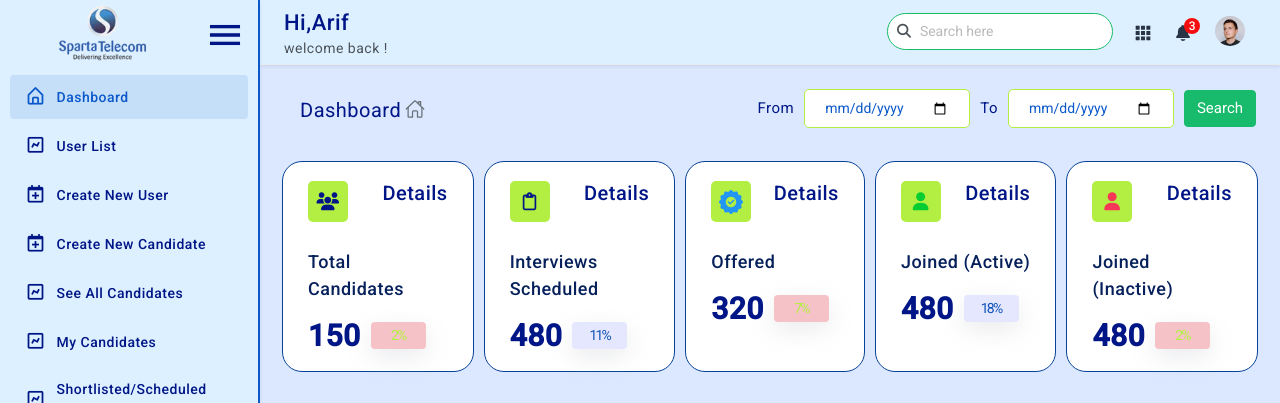
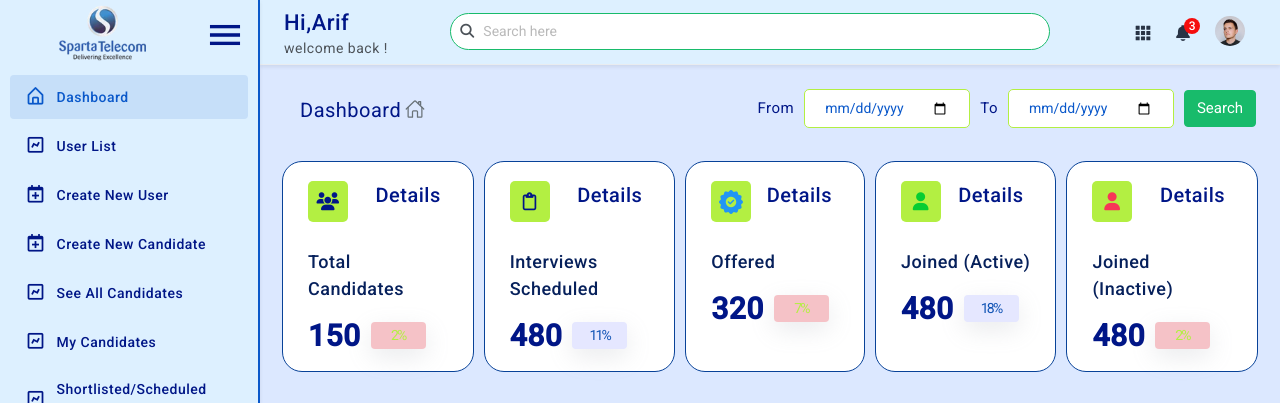
Before and after one commit to fastrankingo08/recruitment_portal, a PHP site: page /admin.php in a window 1280 px wide; the page is wider, and only the part inside the window is pictured. Shown: the top 403 px of that part. Run offline with PHP 8.4, Linux system fonts and the light colour scheme; the visitor is signed in with stand-in values (Sample User, id 1); data that the repository does not hold is empty; some libraries are stand-ins or nearby versions.

Commit message:
changes updated

```diff
--- a/admin.php
+++ b/admin.php
@@ -215,7 +215,7 @@ if (!isset($_SESSION['authenticated']) || $_SESSION['authenticated'] !== true) {
                                         aria-label="ellipsis horizontal sharp"></ion-icon>
                                 </div>
                                 <div class="chart-container7">
-                                    <canvas id="chart7"></canvas>
+                                   <canvas id="performanceChart"></canvas>
                                 </div>
                             </div>
                         </div>
@@ -437,10 +437,11 @@ if (!isset($_SESSION['authenticated']) || $_SESSION['authenticated'] !== true) {
     <!--plugins-->
     <script src="assets/vendor/perfect-scrollbar/js/perfect-scrollbar.js"></script>
     <script src="assets/vendor/chartjs/chart.min.js"></script>
-    <script src="assets/vendor/apexcharts-bundle/js/apexcharts.min.js"></script>
+    <!-- <script src="assets/vendor/apexcharts-bundle/js/apexcharts.min.js"></script> -->
     <script src="assets/vendor/datatable/js/jquery.dataTables.min.js"></script>
     <script src="assets/vendor/datatable/js/dataTables.bootstrap5.min.js"></script>
     <script src="assets/js/table-datatable.js"></script>
+
     <script src="assets/js/dashboard.js"></script>
     <!-- Main JS-->
     <script src="assets/js/main.js"></script>
--- a/assets/css/style.css
+++ b/assets/css/style.css
@@ -307,7 +307,7 @@ ion-icon {
 @media screen and (min-width: 1400px) {
 
     .wrapper.toggled .page-content-wrapper {
-        padding: 0 9rem 2em 9rem;
+        /* padding: 0 9rem 2em 9rem; */
     }
 }
 
@@ -1510,6 +1510,17 @@ ul.categories-list li {
 .box-top-detail h6{
     font-size: 20px;
     color: var(--blueColor);
+    width: 79px;
+    height: 28px;
+    display: flex;
+    justify-content: center;
+    align-items: center;
+    border-radius: 5px;
+}
+.box-top-detail h6:hover{
+    background: #001687;
+    color: #fff;
+
 }
 .main-box-bottom{
     margin-top: 1rem;
@@ -1600,6 +1611,9 @@ ul.categories-list li {
 }
 table.dataTable{
     background: #fff !important;
+}
+.custom-table{
+  overflow-x: auto;
 }
 .custom-table .comman-table{
     width: 100%;
@@ -1759,6 +1773,8 @@ table.dataTable{
     border-radius: 20px;
     padding: 0 32px;
     outline: none;
+    max-width: 600px;
+    width: 600px;
  }
 @media screen and (max-width:620px) {
 	.top-header .navbar .dropdown-menu::after {
@@ -1778,4 +1794,10 @@ table.dataTable{
     .box-grid{
         grid-template-columns: auto;
     }
-}
+    .admin-name {
+        display: none;
+    }
+    .admin-search input{
+        width: 100%;
+    }
+}
--- a/assets/js/dashboard.js
+++ b/assets/js/dashboard.js
@@ -1,3 +1,4 @@
+
 $(function() {
 
 
@@ -426,10 +427,10 @@ var myChart = new Chart(ctx, {
   var myChart = new Chart(ctx, {
       type: 'bar',
       data: {
-          labels: ['Agent1', 'Agent2', 'Agent3', 'Agent4', 'Agent5', 'Agent6', 'Agent7'],
+          labels: ['10am', '11am', '12am', '1pm', '2pm', '3pm', '4pm','5pm','6pm','7pm'],
           datasets: [{
               label: 'Visits',
-              data: [60, 50, 40, 30, 20, 25, 15],
+              data: [60, 50, 40, 30, 20, 25, 15,10,5,0],
               backgroundColor: [
                   gradientStroke1
               ],
@@ -467,6 +468,55 @@ var myChart = new Chart(ctx, {
   });
 
 
+//   Performance Chart
+var ctxx = document.getElementById('performanceChart').getContext('2d');
+
+var gradientStroke1 = ctxx.createLinearGradient(0, 0, 0, 300);
+    gradientStroke1.addColorStop(0, '#005bea');
+    gradientStroke1.addColorStop(1, '#00c6fb');
+
+var myChart = new Chart(ctxx, {
+    type: 'bar',
+    data: {
+        labels: ['10am', '11am', '12am', '1pm', '2pm', '3pm', '4pm','5pm','6pm','7pm'],
+        datasets: [{
+            label: 'Visits',
+            data: [60, 50, 40, 30, 20, 25, 15,10,5,0],
+            backgroundColor: [
+                gradientStroke1
+            ],
+            borderColor: [
+                gradientStroke1
+            ],
+            borderWidth: 0,
+            borderRadius: 20
+        }]
+    },
+    options: {
+        indexAxis: 'y',
+        maintainAspectRatio: false,
+        //barPercentage: 0.9,
+        categoryPercentage: 0.3,
+        plugins: {
+            legend: {
+                maxWidth: 20,
+                boxHeight: 20,
+                position:'bottom',
+                display: false,
+            }
+        },
+        scales: {
+            x: {
+              stacked: false,
+              beginAtZero: true
+            },
+            y: {
+              stacked: false,
+              beginAtZero: true
+            }
+          }
+    }
+});
 
 // chart7
 var ctx = document.getElementById('chart7').getContext('2d');
@@ -512,9 +562,6 @@ var myChart = new Chart(ctx, {
         }
     }
 });
-
-
-
 
 
 // chart8
--- a/includes/header.php
+++ b/includes/header.php
@@ -15,6 +15,10 @@
                                     </div>
                                 </div>
                             </li>
+                       </ul>
+                      </div>
+                  <div class="top-navbar-right ms-auto">
+                      <ul class="navbar-nav align-items-center">
                          <li class="nav-item dropdown dropdown-large dropdown-apps">
                             <a class="nav-link dropdown-toggle dropdown-toggle-nocaret" href="javascript:;" data-bs-toggle="dropdown">
                                 <div class="">
```
Lines whose indentation alone changed are shown as unchanged.
